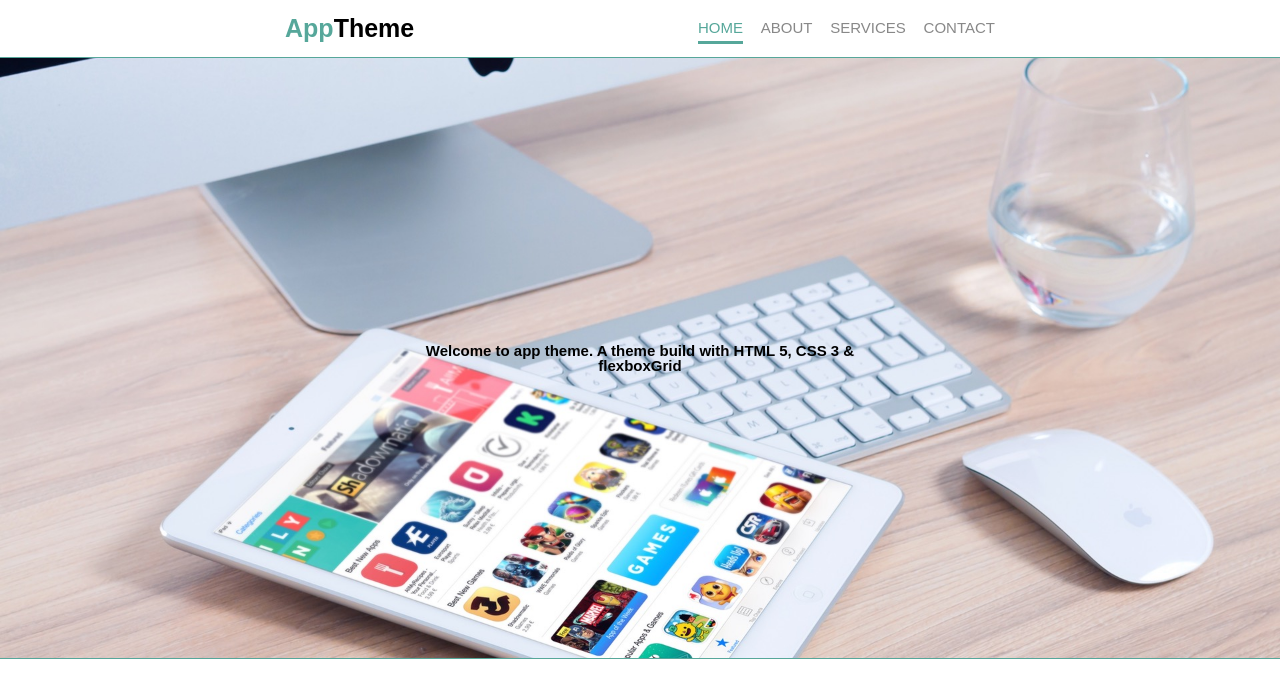
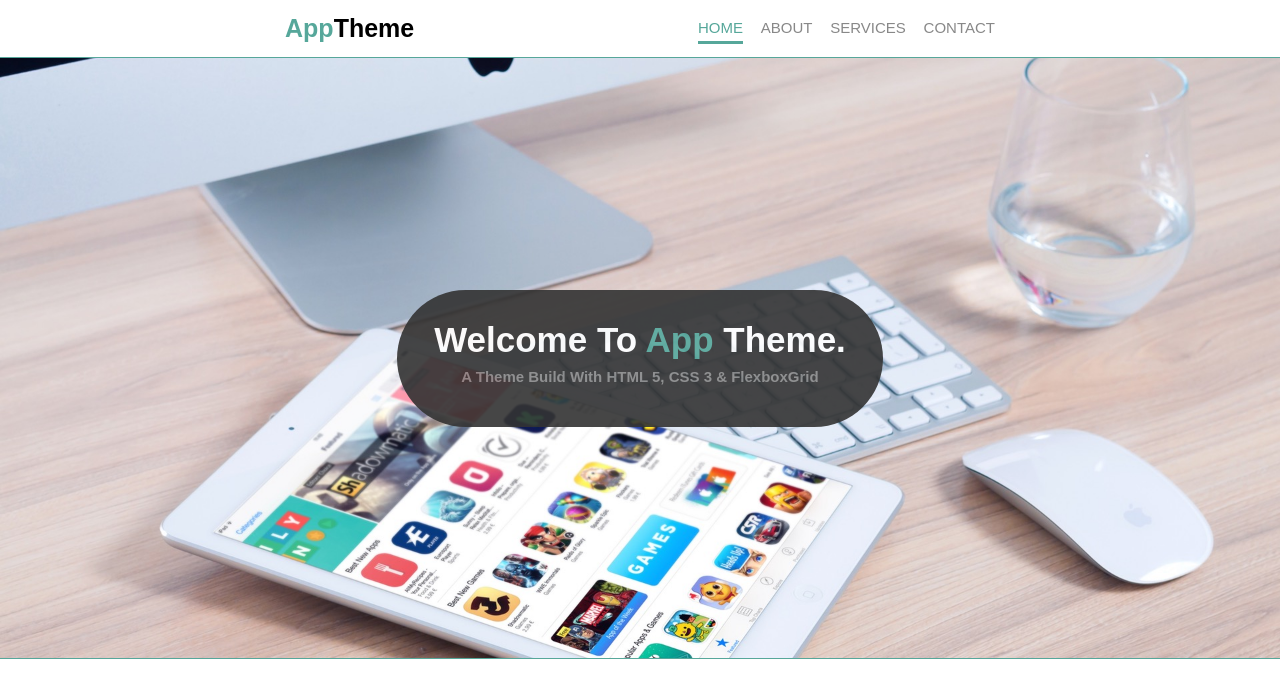
Before and after one commit to alexgooner12/app-theme-project, a plain HTML site: page index.html in a window 1280 px wide. Drawn offline with Linux system fonts and the light colour scheme.

Commit message:
Add style to showcase heading.

```diff
--- a/sass/_components.scss
+++ b/sass/_components.scss
@@ -42,3 +42,32 @@
         }
     }
 }
+
+
+// showcase
+
+.showcase {
+    &__content {
+        background: $dark-grey-color;
+        color: $color-white;
+        border-radius: 9rem;
+        padding: 3.5rem;
+        opacity: .9;
+    }
+
+    &__heading {
+        font-size: 3.5rem;
+        text-transform: capitalize;
+        line-height: 3rem;
+//        text-overflow: ellipsis;
+
+        &-title {
+            color: $color-primary;
+        }
+
+        &-body {
+            color: $light-grey-color;
+            font-size: 1.5rem;
+        }
+    }
+}
```
Also changed, not shown: css/main.css.
